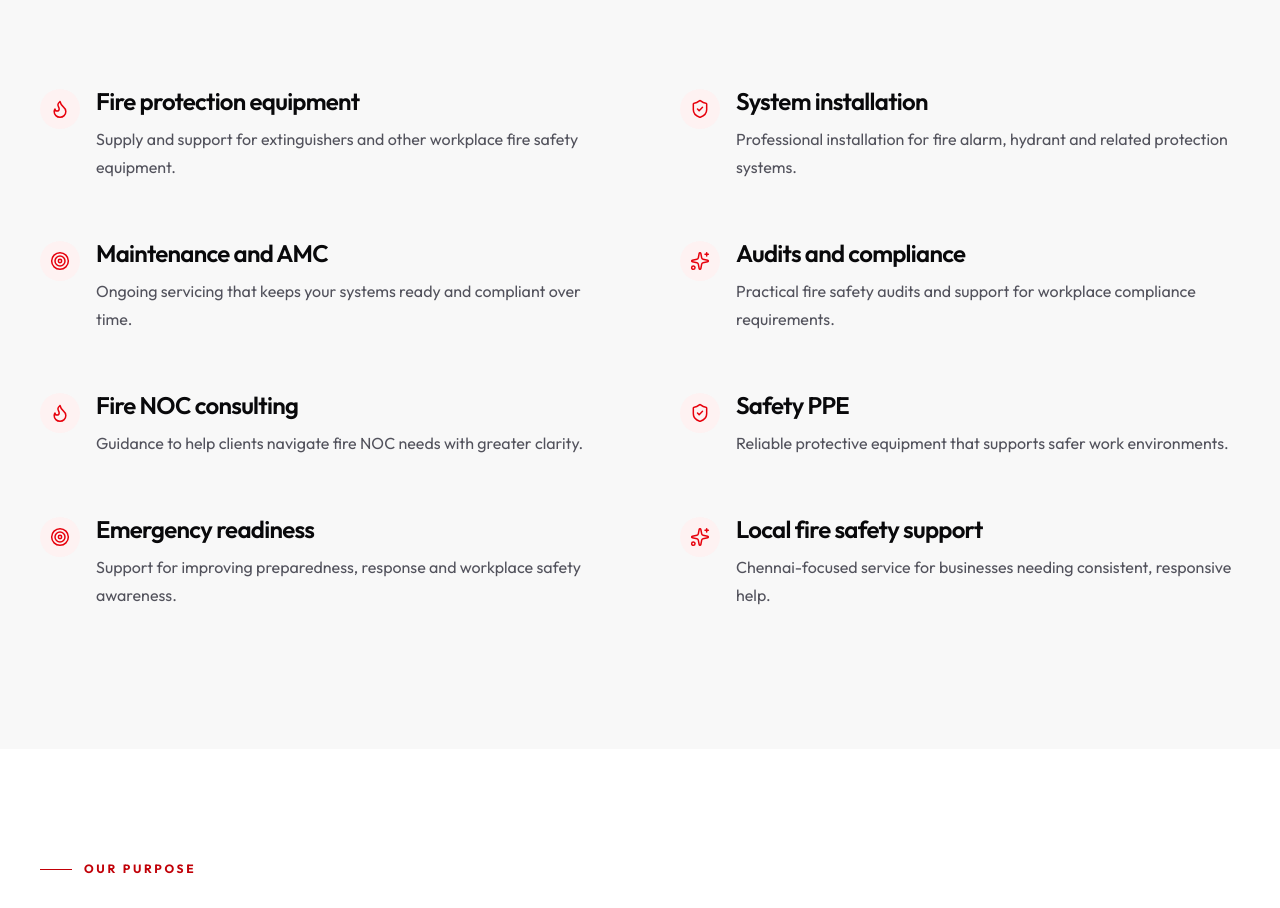
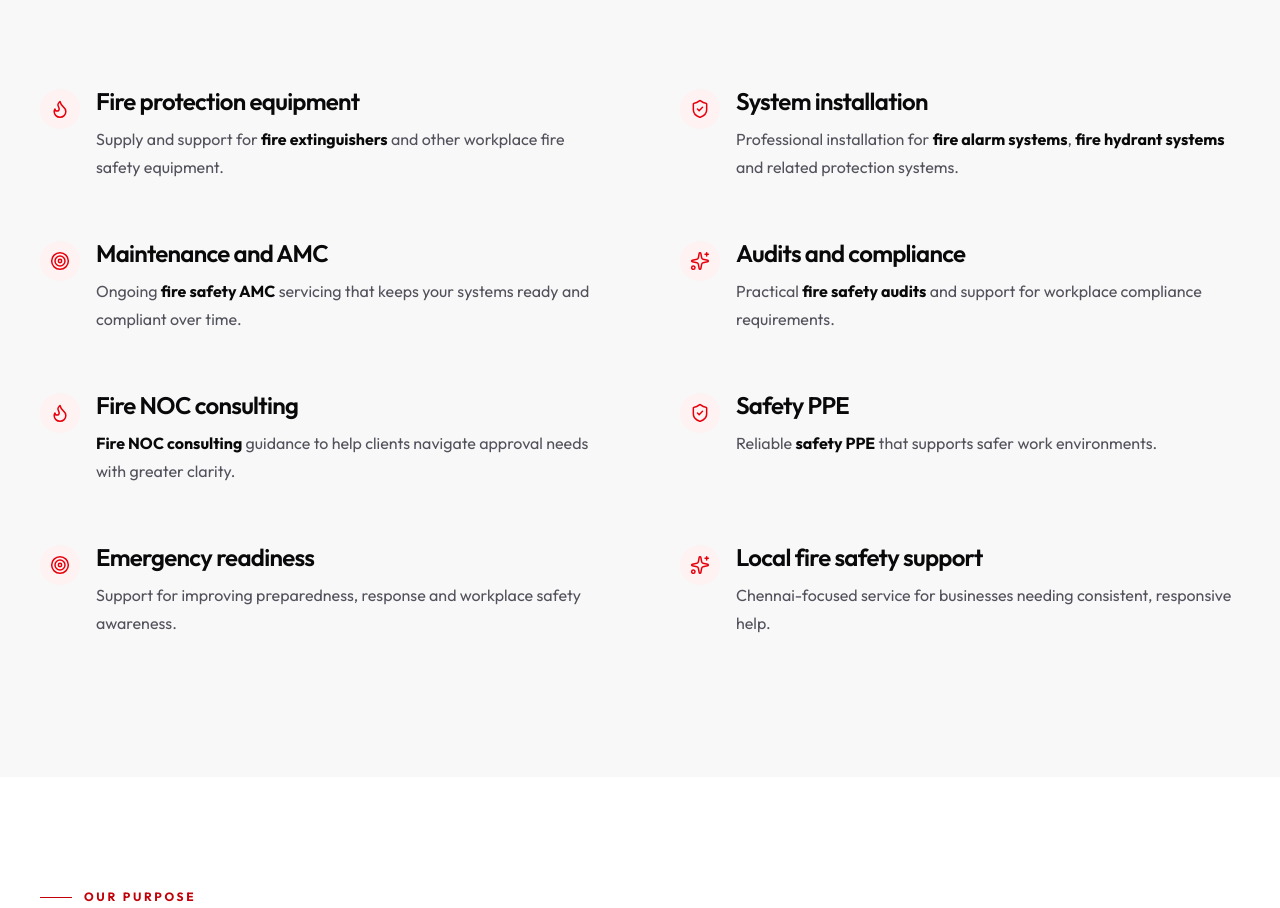
Before and after one commit to Fameix/First-Safety-Extinguisher, a Next.js app: page /about-us in a window 1280 px wide. Shown: the part 1867-2775 px from the top of the page. Built offline with nearby package versions, Linux system fonts and the light colour scheme.

Commit message:
Improve About Us internal links

```diff
--- a/app/about-us/page.tsx
+++ b/app/about-us/page.tsx
@@ -60,33 +60,99 @@ const services = [
 const whatWeDo = [
   {
     title: "Fire protection equipment",
-    description:
-      "Supply and support for extinguishers and other workplace fire safety equipment.",
+    description: (
+      <>
+        Supply and support for{" "}
+        <Link
+          href="/fire-extinguisher-services-chennai"
+          className="font-bold text-zinc-950 no-underline"
+        >
+          fire extinguishers
+        </Link>{" "}
+        and other workplace fire safety equipment.
+      </>
+    ),
   },
   {
     title: "System installation",
-    description:
-      "Professional installation for fire alarm, hydrant and related protection systems.",
+    description: (
+      <>
+        Professional installation for{" "}
+        <Link
+          href="/fire-alarm-systems-chennai"
+          className="font-bold text-zinc-950 no-underline"
+        >
+          fire alarm systems
+        </Link>
+        ,{" "}
+        <Link
+          href="/fire-hydrant-systems-chennai"
+          className="font-bold text-zinc-950 no-underline"
+        >
+          fire hydrant systems
+        </Link>{" "}
+        and related protection systems.
+      </>
+    ),
   },
   {
     title: "Maintenance and AMC",
-    description:
-      "Ongoing servicing that keeps your systems ready and compliant over time.",
+    description: (
+      <>
+        Ongoing{" "}
+        <Link
+          href="/fire-safety-amc-chennai"
+          className="font-bold text-zinc-950 no-underline"
+        >
+          fire safety AMC
+        </Link>{" "}
+        servicing that keeps your systems ready and compliant over time.
+      </>
+    ),
   },
   {
     title: "Audits and compliance",
-    description:
-      "Practical fire safety audits and support for workplace compliance requirements.",
+    description: (
+      <>
+        Practical{" "}
+        <Link
+          href="/fire-audits-chennai"
+          className="font-bold text-zinc-950 no-underline"
+        >
+          fire safety audits
+        </Link>{" "}
+        and support for workplace compliance requirements.
+      </>
+    ),
   },
   {
     title: "Fire NOC consulting",
-    description:
-      "Guidance to help clients navigate fire NOC needs with greater clarity.",
+    description: (
+      <>
+        <Link
+          href="/fire-noc-consulting-chennai"
+          className="font-bold text-zinc-950 no-underline"
+        >
+          Fire NOC consulting
+        </Link>{" "}
+        guidance to help clients navigate approval needs with greater clarity.
+      </>
+    ),
   },
   {
     title: "Safety PPE",
-    description:
-      "Reliable protective equipment that supports safer work environments.",
+    description: (
+      <>
+        Reliable{" "}
+        <Link
+          href="/safety-ppe-chennai"
+          className="font-bold text-zinc-950 no-underline"
+        >
+          safety PPE
+        </Link>{" "}
+        that supports safer work environments.
+      </>
+    ),
   },
   {
     title: "Emergency readiness",
```
